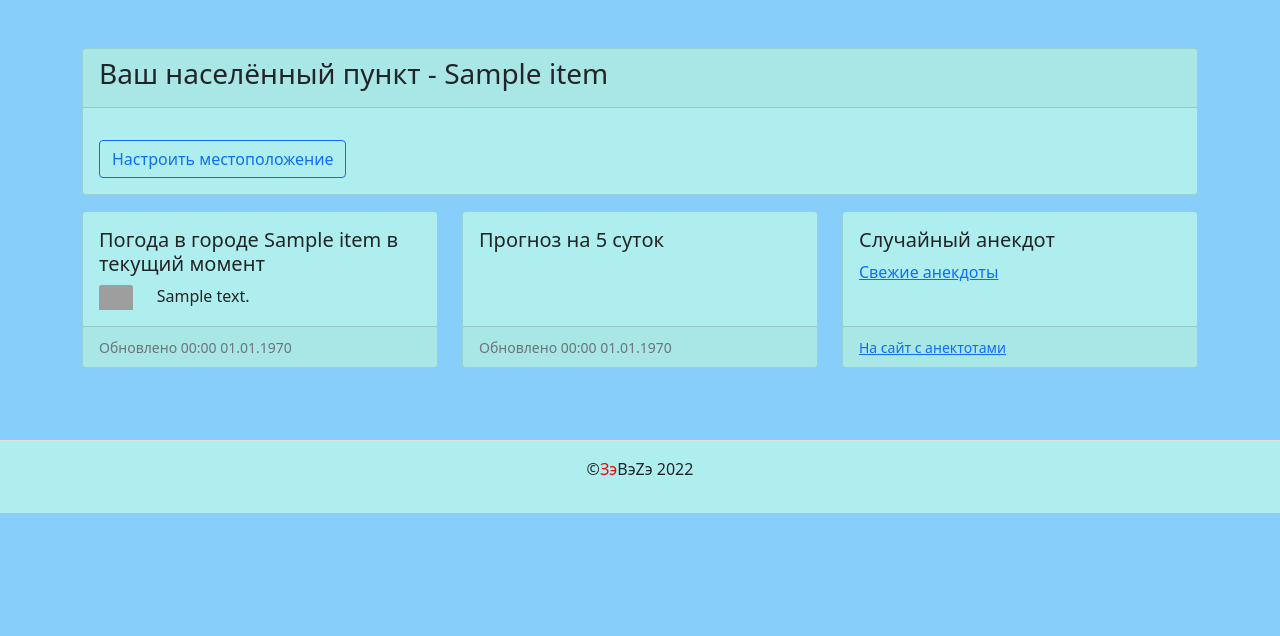
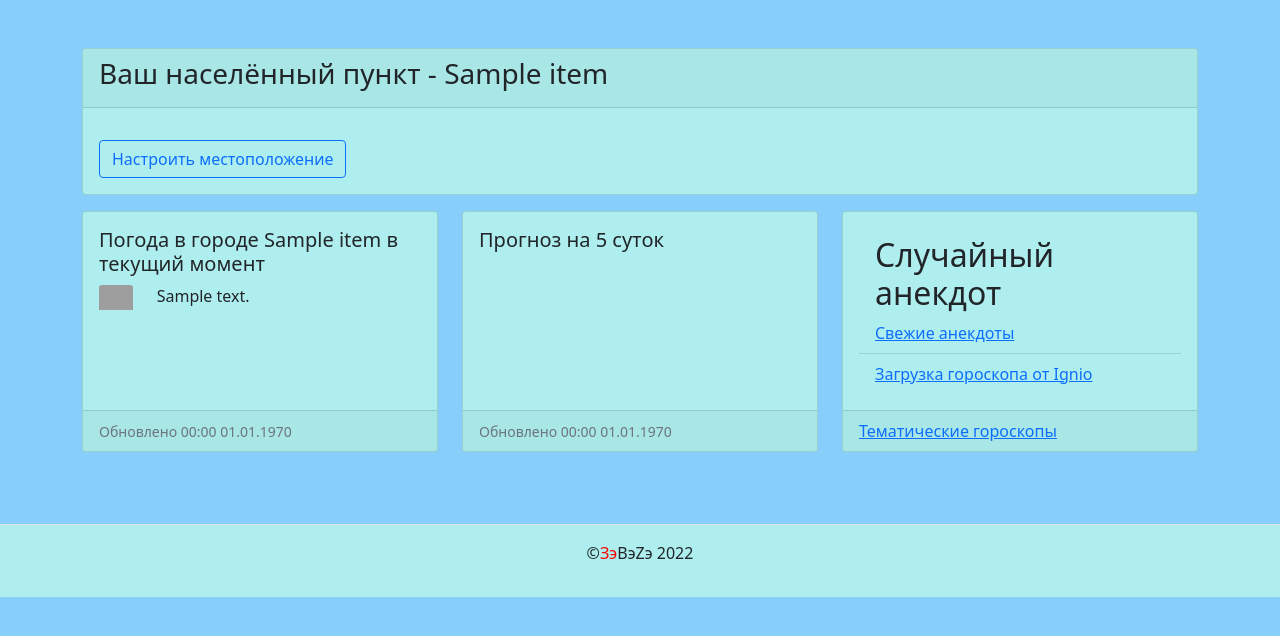
Before and after one commit to Skakovsku/weather, a Django app: page /town/1/ in a window 1280 px wide. Shown: the part 63-699 px from the top of the page. Run offline with Django 3.2, Linux system fonts and the light colour scheme; tables that the repository leaves empty hold one stand-in row (values such as "Sample post"); a database or web service that is not in the repository returns one stand-in record (values such as "Sample title"); data that the repository does not hold is empty; parts of the project's set-up code (start-up, migrations or seed data) failed here and were passed over; some libraries are stand-ins or nearby versions; grey boxes are pictures that could not be loaded.

Commit message:
18_07_2022
version_18_07_22

```diff
--- a/weather/templates/weathers_content/index.html
+++ b/weather/templates/weathers_content/index.html
@@ -68,13 +68,18 @@
     <div class="col">
       <div class="card h-100" style="background-color: PaleTurquoise">
         <div class="card-body">
-          <h5 class="card-title">Случайный анекдот</h5><div id='allanecdots'></div>
-          <a href="https://allanecdots.ru/" target="_blank">Свежие анекдоты</a>
+          <ul class="list-group list-group-flush">
+            <li class="list-group-item" style="background-color: PaleTurquoise">
+              <h2 class="card-title">Случайный анекдот</h2><div id='allanecdots'></div>
+              <a href="https://allanecdots.ru/" target="_blank">Свежие анекдоты</a>
+            </li>
+            <li class="list-group-item" style="background-color: PaleTurquoise">
+              <div id="ignio-daily-anti"><a href="http://www.ignio.com/" target="_blank">Загрузка гороскопа от Ignio</a></div>
+            </li>
+          </ul>
         </div>
         <div class="card-footer">
-          <small class="text-muted">
-            <a href="https://allanecdots.ru/" target="_blank">На сайт с анектотами</a>
-          </small>
+          <a href="{% url "weather:goro" %}">Тематические гороскопы</a>
         </div>
       </div>
     </div>
```
